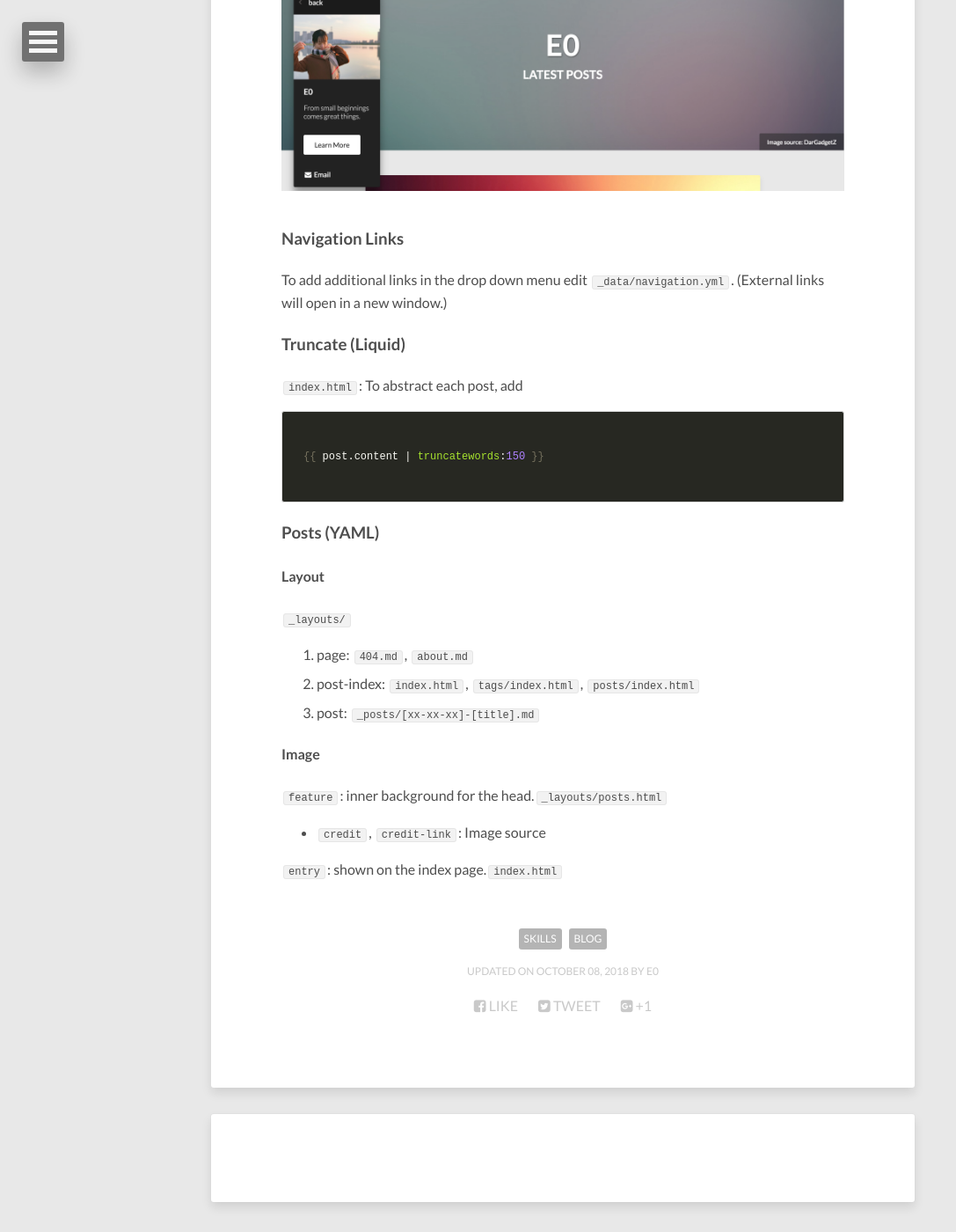
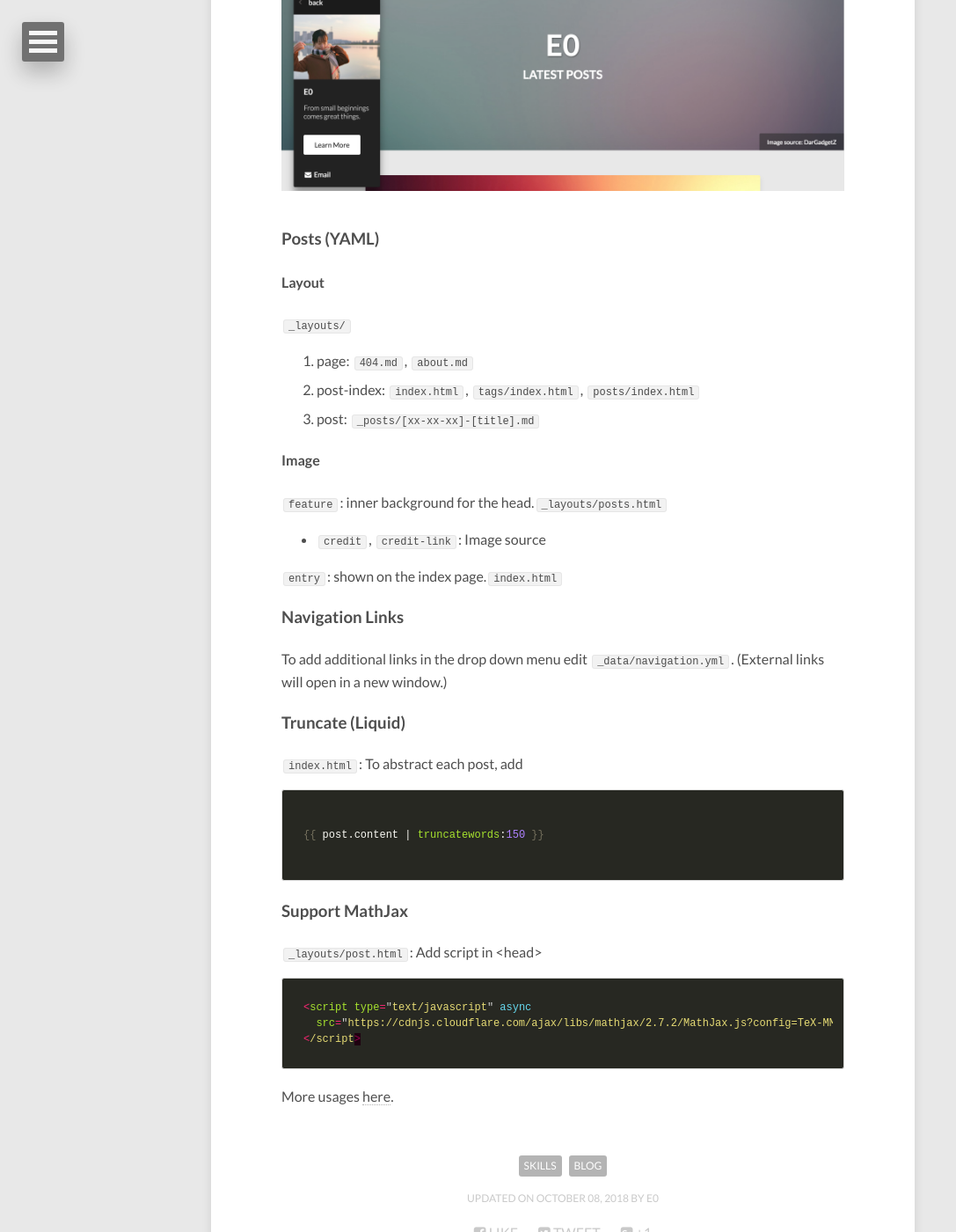
Before and after one commit to E0HYL/BLOG-OF-E0, a Jekyll site: the page built from _posts/2018-10-8-jekyll-blog.md, in a window 1280 px wide and 1400 px high, scrolled down 3940 px. Shown: the whole window at 88% size, without its empty margins (0-1087 px from the left). Built offline with Jekyll 4.4.1, drawn with Linux system fonts in a browser that asks for light colours; nearby versions of some CDN libraries; emoji names are drawn with the system emoji font; comment, search, counter and statistics services are not loaded.

Commit message:
support MathJax in posts

````diff
--- a/_layouts/post.html
+++ b/_layouts/post.html
@@ -5,6 +5,10 @@
 <!--[if gt IE 8]><!--> <html class="no-js" lang="en"><!--<![endif]-->
 <head>
 {% include head.html %}
+<!-- Use cdnjs as CDN providor -->
+<script type="text/javascript" async
+  src="https://cdnjs.cloudflare.com/ajax/libs/mathjax/2.7.2/MathJax.js?config=TeX-MML-AM_CHTML">
+</script>
 </head>
 
 <body id="post" {% if page.image.feature %}class="feature"{% endif %}>
--- a/_posts/2018-10-8-jekyll-blog.md
+++ b/_posts/2018-10-8-jekyll-blog.md
@@ -134,17 +134,6 @@
 	<img src="{{site.url}}/images/myblog.png" alt="">
 </figure>
 
-### Navigation Links
-To add additional links in the drop down menu edit `_data/navigation.yml`. (External links will open in a new window.)
-
-### Truncate (Liquid)
-`index.html`: To abstract each post, add
-```liquid
-{% raw %}
-{{ post.content | truncatewords:150 }}
-{% endraw %}
-```
-
 ### Posts (YAML)
 
 #### Layout
@@ -159,3 +148,23 @@
 * `credit`, `credit-link`: Image source
 
 `entry`: shown on the index page.`index.html`
+
+### Navigation Links
+To add additional links in the drop down menu edit `_data/navigation.yml`. (External links will open in a new window.)
+
+### Truncate (Liquid)
+`index.html`: To abstract each post, add
+```liquid
+{% raw %}
+{{ post.content | truncatewords:150 }}
+{% endraw %}
+```
+
+### Support MathJax
+`_layouts/post.html`: Add script in <head>
+```javascript
+<script type="text/javascript" async
+  src="https://cdnjs.cloudflare.com/ajax/libs/mathjax/2.7.2/MathJax.js?config=TeX-MML-AM_CHTML">
+</script>
+```
+More usages [here](http://jzqt.github.io/2015/06/30/Markdown%E4%B8%AD%E5%86%99%E6%95%B0%E5%AD%A6%E5%85%AC%E5%BC%8F/).
````
